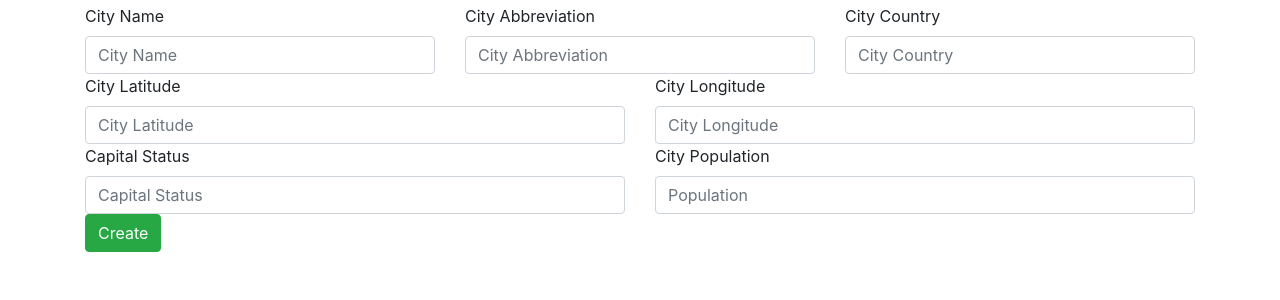
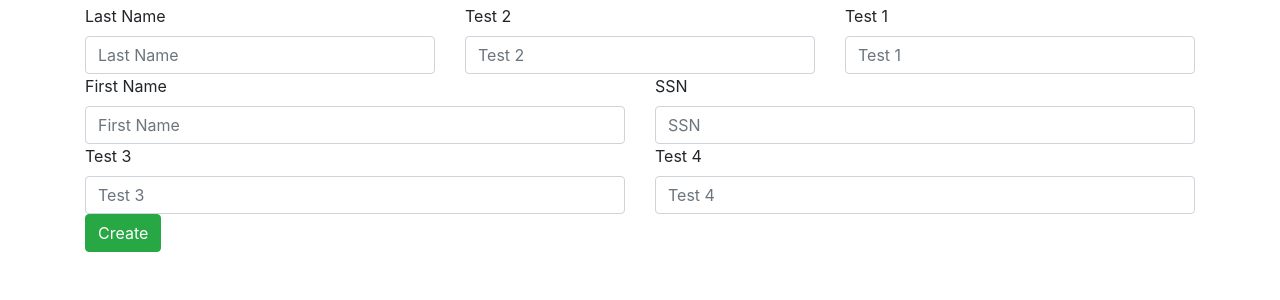
Before and after one commit to ryanmelink/WebApp, a Flask app: page /cities/new in a window 1280 px wide. Shown: the part 56-356 px from the top of the page. Run offline with Flask 2, Linux system fonts and the light colour scheme; some libraries are stand-ins or nearby versions.

Commit message:
Task: Editing Templates

```diff
--- a/app/templates/new.html
+++ b/app/templates/new.html
@@ -1,42 +1,42 @@
 {% extends "layout.html" %}
 {% block content %}
-<form action="/cities/new" method="POST">
+<form action="/grades/new" method="POST">
     <div class="row">
         <div class="col">
-            <label for="fldName">City Name</label>
-            <input id="fldName" type="text" class="form-control" placeholder="City Name" name="fldName">
+            <label for="fldLastName">Last Name</label>
+            <input id="fldLastName" type="text" class="form-control" placeholder="Last Name" name="fldLastName">
         </div>
         <div class="col">
-            <label for="fldAbbreviation">City Abbreviation</label>
-            <input id="fldAbbreviation" t ype="text" class="form-control" placeholder="City Abbreviation"
-                   name="fldAbbreviation">
+            <label for="fldTest2">Test 2</label>
+            <input id="fldTest2" type="text" class="form-control" placeholder="Test 2"
+                   name="fldTest2">
         </div>
         <div class="col">
-            <label for="fldCountry">City Country</label>
-            <input id="fldCountry" type="text" class="form-control" placeholder="City Country" name="fldCountry">
+            <label for="fldTest1">Test 1</label>
+            <input id="fldTest1" type="text" class="form-control" placeholder="Test 1" name="fldTest1">
         </div>
     </div>
 
     <div class="row">
         <div class="col">
-            <label for="fldLat">City Latitude</label>
-            <input id="fldLat" type="text" class="form-control" placeholder="City Latitude" name="fldLat">
+            <label for="fldFirstName">First Name</label>
+            <input id="fldFirstName" type="text" class="form-control" placeholder="First Name" name="fldFirstName">
         </div>
         <div class="col">
-            <label for="fldlong">City Longitude</label>
-            <input id="fldlong" type="text" class="form-control" placeholder="City Longitude" name="fldLong">
+            <label for="fldSSN">SSN</label>
+            <input id="fldSSN" type="text" class="form-control" placeholder="SSN" name="fldSSN">
         </div>
     </div>
     <div class="row">
         <div class="col">
-            <label for="fldCapitalStatus">Capital Status</label>
+            <label for="fldTest3">Test 3</label>
 
-            <input id="fldCapitalStatus" type="text" class="form-control" placeholder="Capital Status "
-                   name="fldCapitalStatus">
+            <input id="fldTest3" type="text" class="form-control" placeholder="Test 3"
+                   name="fldTest3">
         </div>
         <div class="col">
-            <label for="fldPopulation">City Population</label>
-            <input id="fldPopulation" type="text" class="form-control" placeholder="Population" name="fldPopulation">
+            <label for="fldTest4">Test 4</label>
+            <input id="fldTest4" type="text" class="form-control" placeholder="Test 4" name="fldTest4">
         </div>
     </div>
     <button type="submit" class="btn btn-success">Create</button>
```
Also changed, not shown: app/templates/edit.html (+14 -14 lines), app/templates/index.html (+8 -8 lines).
